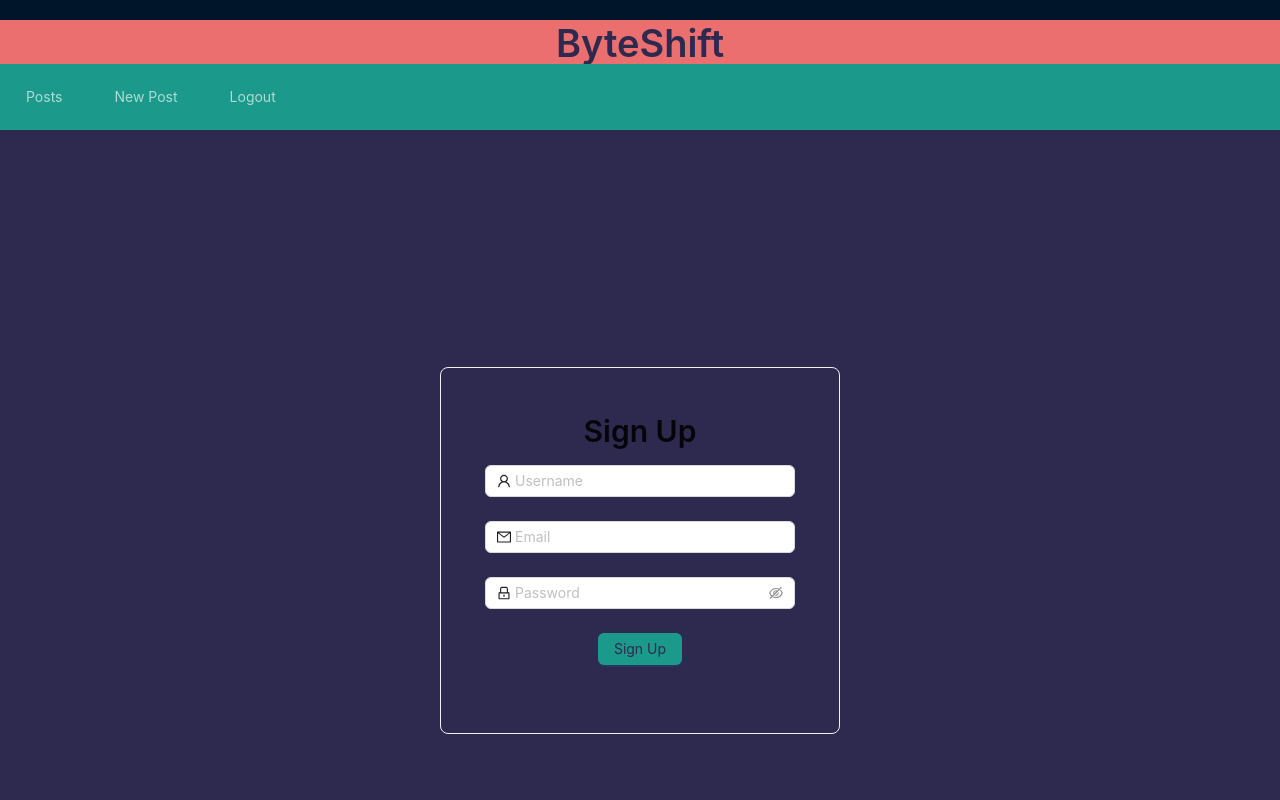
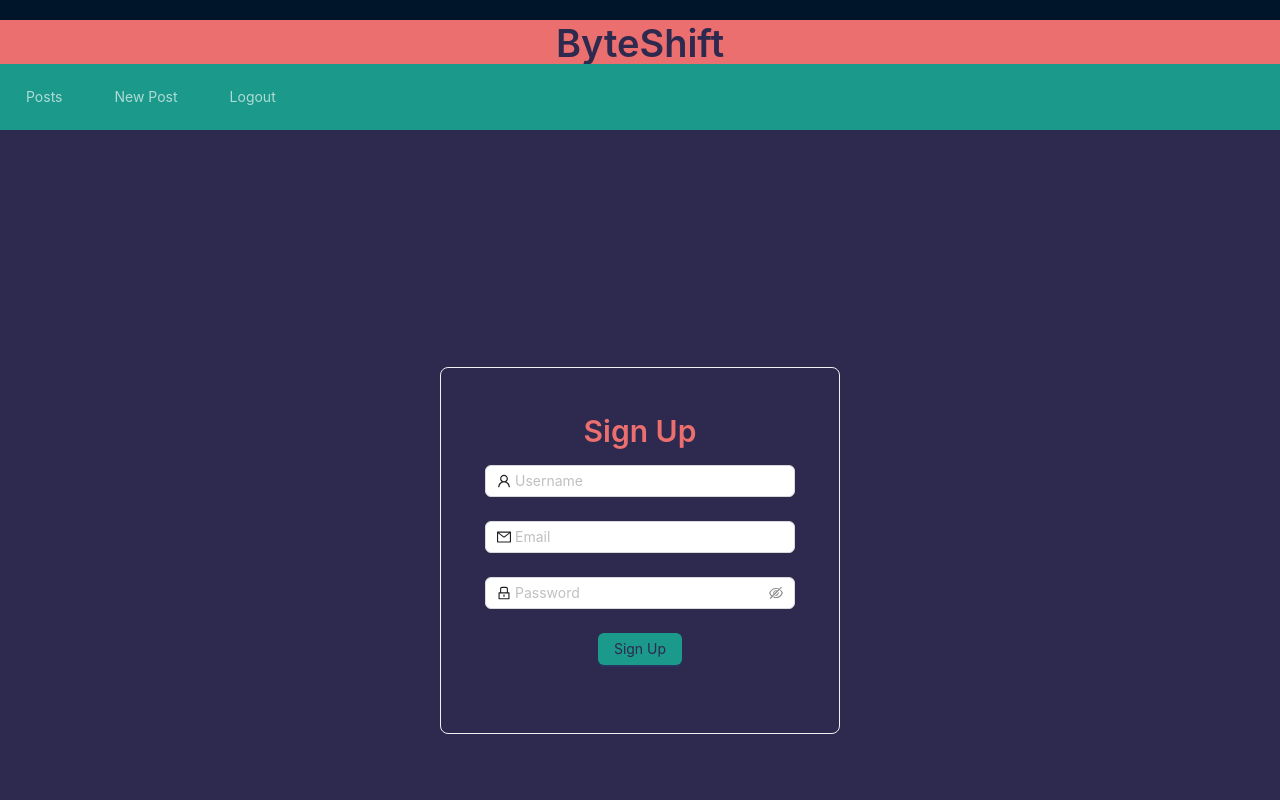
Before and after one commit to melissakikta/ByteShift, a React (Vite) app in the folder client/: page /signup in a window 1280 px wide. Shown: the top 800 px of the page. Built offline with nearby package versions, Linux system fonts and the light colour scheme.

Commit message:
ant design error fixes

```diff
--- a/client/package.json
+++ b/client/package.json
@@ -19,7 +19,6 @@
     "react-router-dom": "^6.24.0"
   },
   "devDependencies": {
-    "@types/antd": "^0.12.32",
     "@types/react": "^18.3.3",
     "@types/react-dom": "^18.3.0",
     "@typescript-eslint/eslint-plugin": "^7.13.1",
--- a/client/src/components/SignIn/Login.tsx
+++ b/client/src/components/SignIn/Login.tsx
@@ -1,4 +1,4 @@
-import React, { useState } from 'react';
+import { useState } from 'react';
 import { useMutation } from '@apollo/client';
 import { Form, Input, Button, Typography, Card as AntCard, Alert } from "antd";
 import { LockOutlined } from '@ant-design/icons';
--- a/client/src/components/SignIn/Signup.tsx
+++ b/client/src/components/SignIn/Signup.tsx
@@ -35,7 +35,7 @@ const Signup: React.FC = () => {
   return (
     <div style={{display: 'flex', justifyContent: 'center', alignItems: 'center', height: '100vh'}}>
       <Card style={{ width: 400, textAlign: 'center', padding: '20px', background: "var(--primary)", color: "var(--secondary)" }}>
-        <Title level={2} Style={{ color: "var(--tertiary)"}}>Sign Up</Title>
+        <Title level={2} style={{ color: "var(--tertiary)"}}>Sign Up</Title>
 
         {data ? (
           <Text type="success">
--- a/client/tsconfig.json
+++ b/client/tsconfig.json
@@ -12,7 +12,7 @@
     "resolveJsonModule": true,
     "isolatedModules": true,
     "noEmit": true,
-    "jsx": "react",
+    "jsx": "react-jsx",
 
     /* Linting */
     "strict": true,
```
Also changed, not shown: 1 other file (tests, documents, lock files or other folders).
